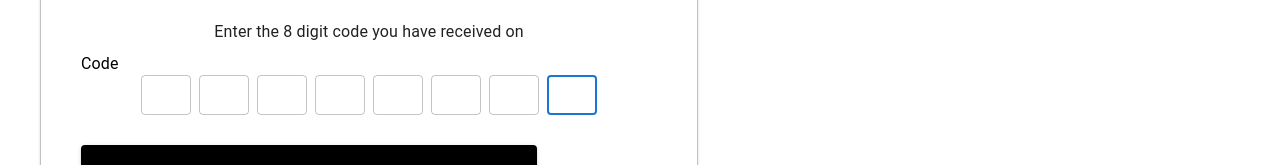
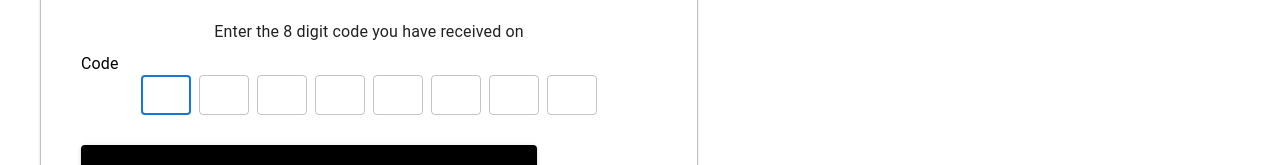
Before and after one commit to priyalgeitpl/assignment-frontend, a Next.js app: page /verify in a window 1280 px wide. Shown: the part 253-418 px from the top of the page. Built offline with nearby package versions, Linux system fonts and the light colour scheme; what @mui/material-nextjs would draw is missing.

Commit message:
build issues

```diff
--- a/pages/verify.tsx
+++ b/pages/verify.tsx
@@ -8,7 +8,6 @@ import { useRouter } from 'next/router';
 import { toast } from 'react-toastify';
 import { useSelector } from 'react-redux';
 import { RootState } from '../store/store';
-import React from 'react';
 
 interface VerifyEmailProps {
     formData: {
@@ -18,13 +17,16 @@ interface VerifyEmailProps {
     };
 }
 
+const useInputRefs = (length: number) => {
+    return Array.from({ length }, () => useRef<HTMLInputElement>(null));
+};
+
 const VerifyEmail: React.FC<VerifyEmailProps> = () => {
     const router = useRouter();
     const userEmail = useSelector((state: RootState) => state.user.user.email);
 
     const [verificationCode, setVerificationCode] = useState(Array(8).fill(''));
-    // const inputRefs = Array.from({ length: 8 }, () => React.createRef<HTMLInputElement>());
-    const inputRefs = Array(8).fill(useRef(null));
+    const inputRefs = useInputRefs(8);
 
     const handleChange = (index: number, value: string) => {
         const newVerificationCode = [...verificationCode];
```
